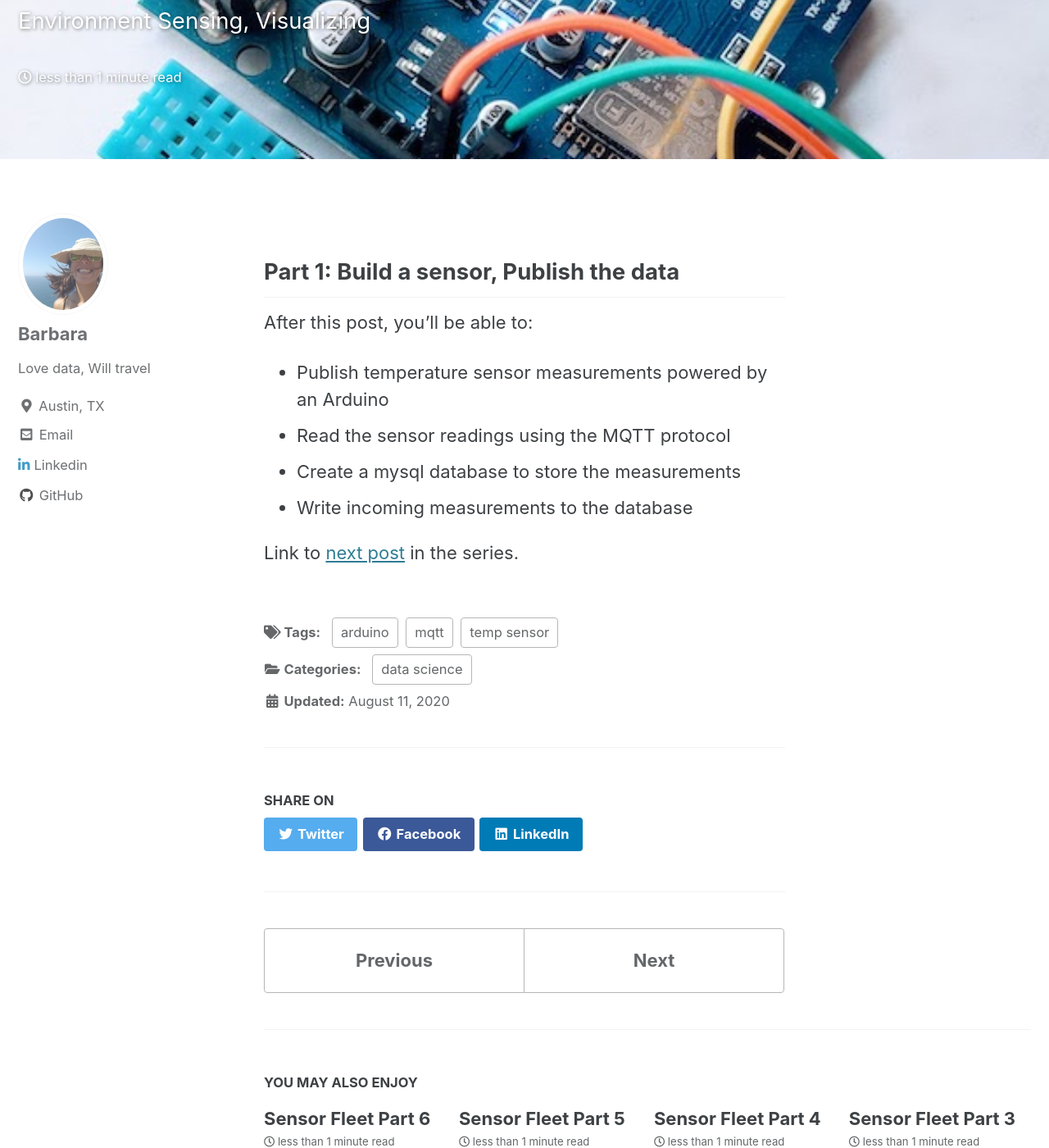
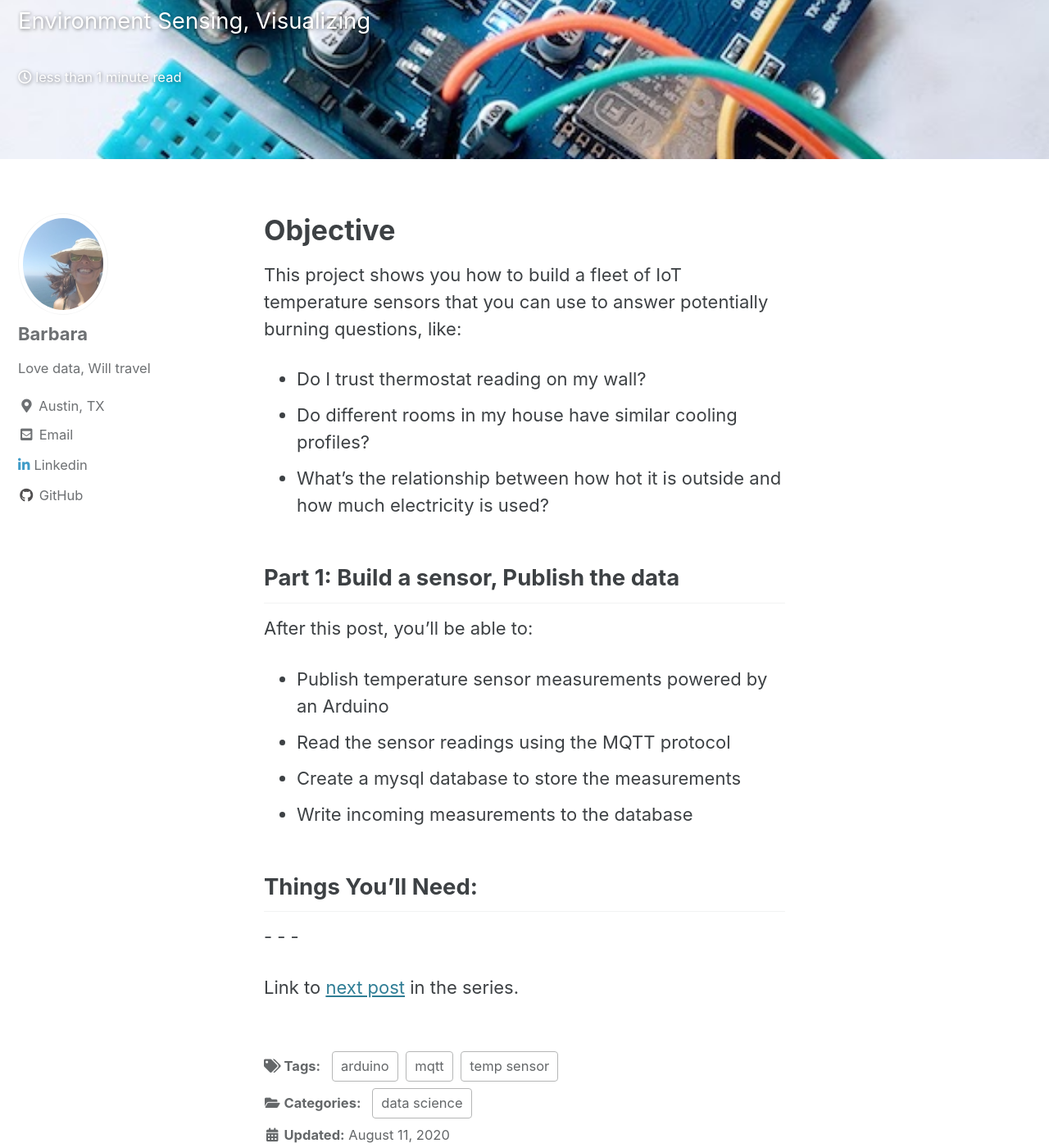
Before and after one commit to dagny099/dagny099.github.io, a Jekyll site: the page built from _posts/2020-08-11-sensor-fleet-part-1.md, in a window 1280 px wide and 1400 px high, scrolled down 231 px. Shown: the whole window at 82% size. Built offline with Jekyll 4.4.1, drawn with Linux system fonts in a browser that asks for light colours; cached includes are drawn as plain includes; some of the changed text lies outside the part shown.

```diff
--- a/_posts/2020-08-11-sensor-fleet-part-1.md
+++ b/_posts/2020-08-11-sensor-fleet-part-1.md
@@ -8,6 +8,11 @@
 tags: [arduino, temp sensor, mqtt]
 categories: [data science]
 ---
+# Objective
+This project shows you how to build a fleet of IoT temperature sensors that you can use to answer potentially burning questions, like:
+* Do I trust thermostat reading on my wall?
+* Do different rooms in my house have similar cooling profiles?
+* What's the relationship between how hot it is outside and how much electricity is used?
 
 ## Part 1: Build a sensor, Publish the data
 After this post, you'll be able to:
@@ -16,5 +21,10 @@
 * Create a mysql database to store the measurements
 * Write incoming measurements to the database
 
+## Things You'll Need:
+-
+-
+-
+
 
 Link to [next post](/temp-sensor-02/) in the series.
```
Also changed, not shown: _posts/2020-08-10-sensor-fleet.md (+1 -0 lines), _posts/2020-09-16-diy-stock-ticker-to-learn-python-frameworks.md (added, +25 -0 lines).
